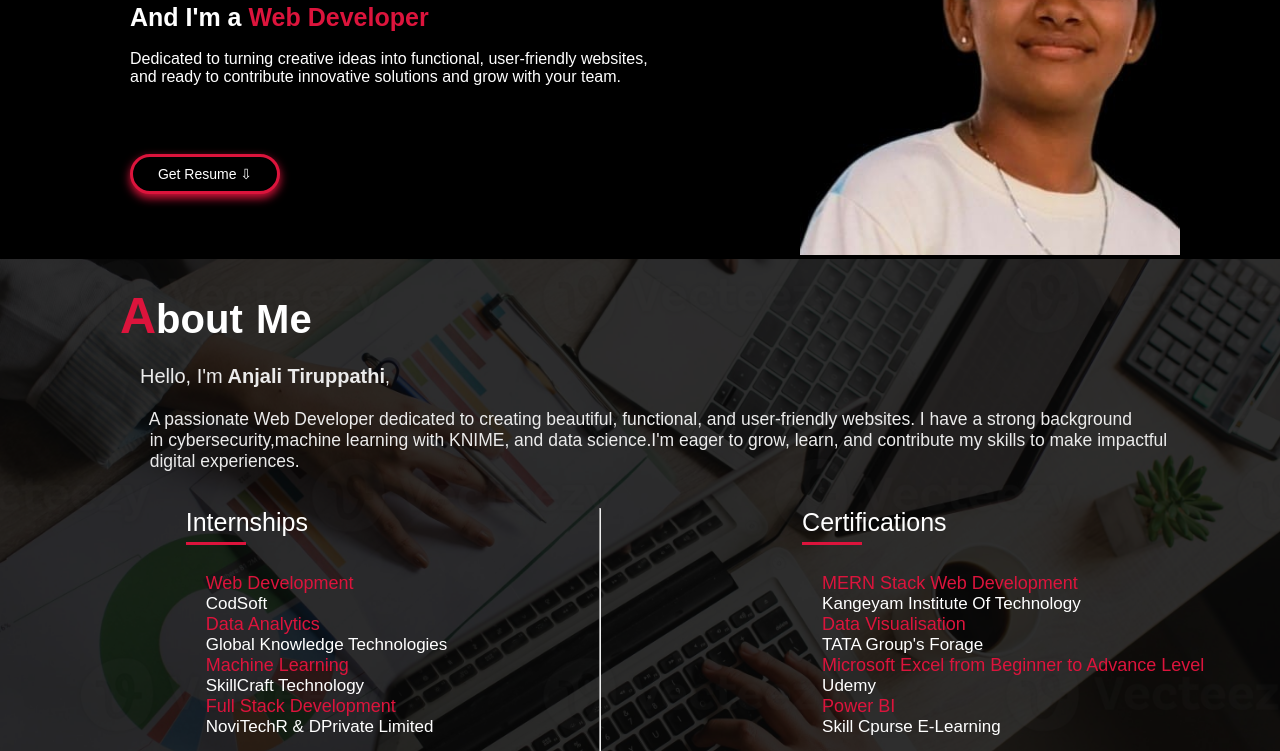
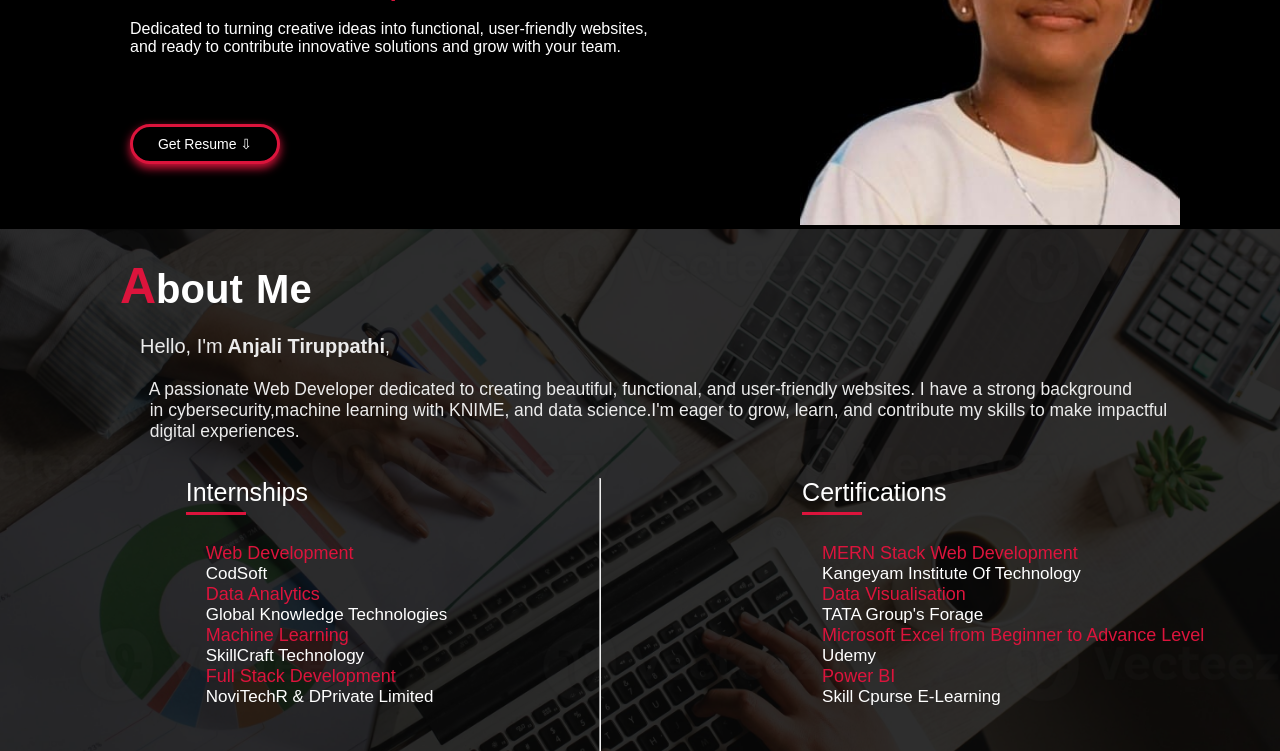
Before and after one commit to Anjaliprema/Portfolio, a plain HTML site: page index.html in a window 1280 px wide. Shown: the part 349-1100 px from the top of the page. Drawn offline with Linux system fonts and the light colour scheme.

Commit message:
styles.css

```diff
--- a/styles.css
+++ b/styles.css
@@ -73,7 +73,7 @@ a {
   display: flex;
   flex-wrap: wrap;
   justify-content: space-between;
-  margin-top: 160px;
+  margin-top: 130px;
 }
 #text {
   margin-top: 70px;
```
